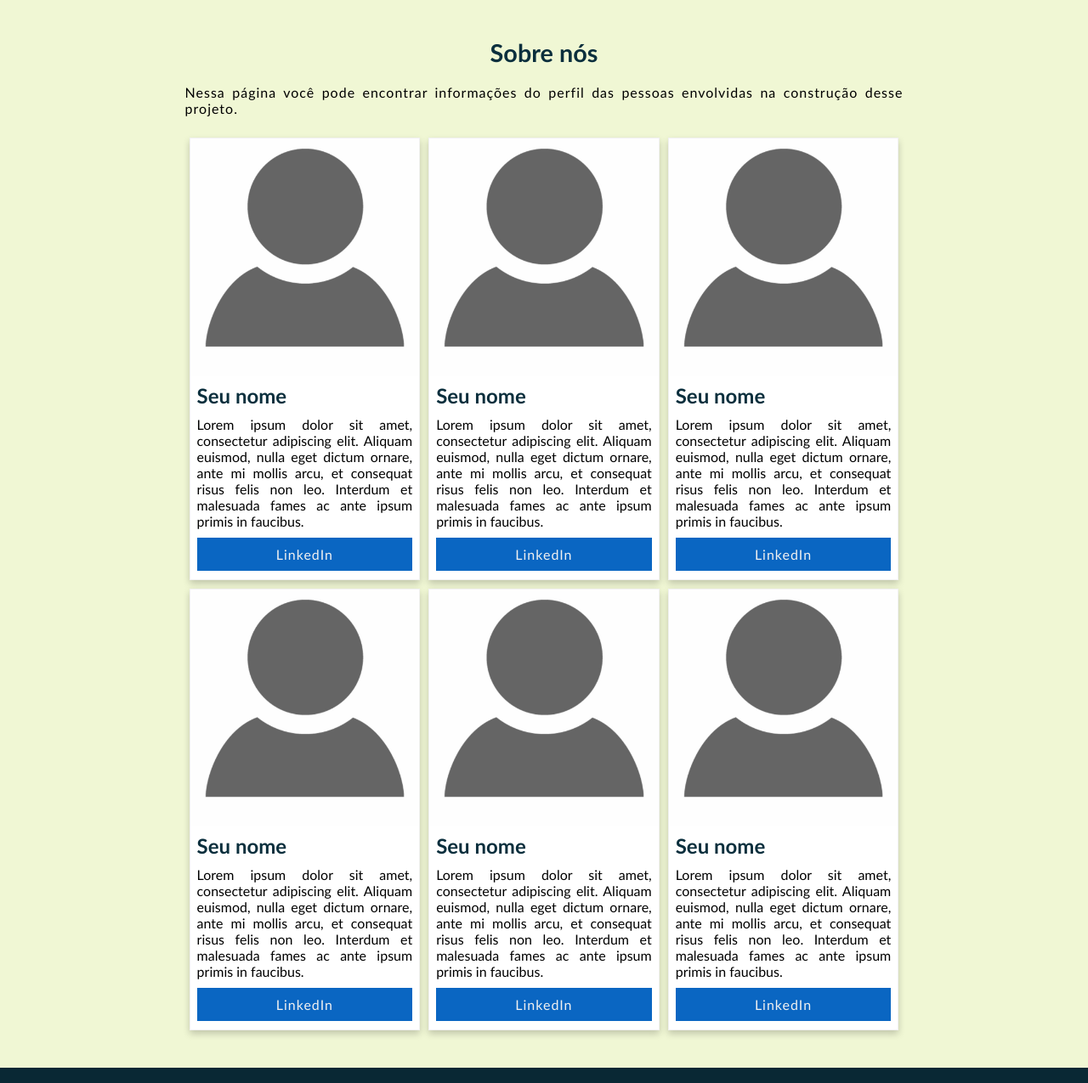
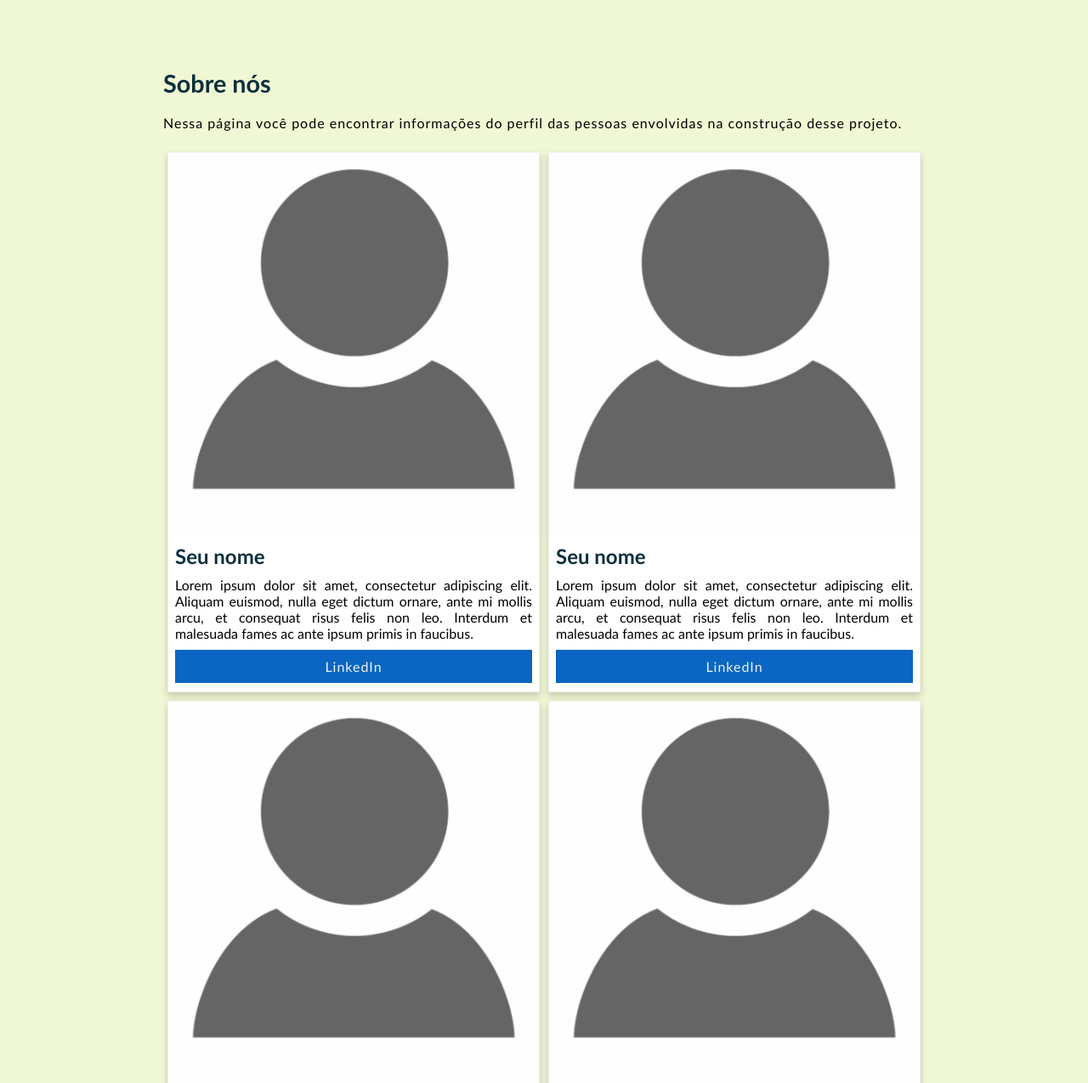
Before and after one commit to marcosdsv/portal-news, a plain HTML site: page sobre.html in a window 1280 px wide. Shown: the part 72-1347 px from the top of the page at 85% size. Drawn offline with Linux system fonts and the light colour scheme.

Commit message:
Aplicando a regra @meida e ajustando o html das páginas.

```diff
--- a/assets/css/estilo.css
+++ b/assets/css/estilo.css
@@ -12,6 +12,7 @@
     width: 100%;
     height: auto;
     background-color: #F0F7D4;
+    padding: 5% 15%;
 }
 .row::after {
     content: "";
@@ -26,6 +27,11 @@
 }
 .col-4 {
     width: 33.33%;
+    float: left;
+}
+.col-6 {
+    width: 50%;
+    float: left;
 }
 .navbar {
     width: 100%;
@@ -44,7 +50,7 @@
 .navbar .nav-item:focus {
     color: #F0F7D4;
     text-decoration: none;
-    padding: 20px 30px;
+    padding: 25px 30px;
     font-weight: 500;
 }
 .navbar .nav-item.logo:hover,
@@ -136,11 +142,10 @@
     position: absolute;
     bottom: 0;
     padding: 20px;
-    background-color: rgba(0, 0, 0, 0.5);
+    background-color: rgba(0, 0, 0, 0.7);
     width: 100%;
 }
 .text-img-news p {
-    text-shadow: 1px 1px #333;
     font-size: 1rem;
     color: #fff;
     text-align: justify;
@@ -266,12 +271,13 @@
     font-size: 1.8rem;
     color: #0B2F3D;
     margin: 20px 0;
-    text-align: center;
+    text-align: left;
 }
 .title-sobre p {
     margin: 20px 0;
-    text-align: justify;
+    text-align: left;
     letter-spacing: 1px;
+    font-size: 1rem;
 }
 .container-sobre {
     display: flex;
@@ -303,7 +309,8 @@
     font-size: 1.5rem;
     margin: 5px 0;
 }
-.box-img-sobre .btn-sobre {
+.box-img-sobre .btn-sobre,
+.box-img-sobre .btn-sobre:focus {
     text-decoration: none;
     text-align: center;
     padding: 10px;
@@ -312,17 +319,23 @@
     display: block;
     letter-spacing: 1px;
     width: 100%;
+
+}
+.box-img-sobre .btn-sobre:hover{
+    background-color: #0959aa;
+    transition: 0.6s ease;
+    color: white;
 }
 hr {
     margin-top: 10px;
     margin-bottom: 10px;
     border: 1px solid #092834;
 }
-main {
+/* main {
    display: flex;
    flex-direction: column;
    padding: 3% 17%;
-}
+} */
 footer {
     display: flex;
     flex-direction: row;
@@ -364,3 +377,29 @@ footer p {
         margin: 8px;
     }
 }
+/** Home **/
+@media screen and (max-width: 992px) {
+    .noticia1 .text-img-news,
+    .noticia2 .text-img-news,
+    .noticia3 .text-img-news,
+    .noticia4 .text-img-news,
+    .noticia5 .text-img-news,
+    .noticia6 .text-img-news {padding: 8px;}
+    .text-img-news p {font-size: 0.9rem;}
+}
+@media screen and (max-width:600px){
+    .text-img-news p {font-size: 0.8rem;}
+    .noticia1 h2, .noticia2 h2, .noticia3 h2,
+    .noticia4 h2, .noticia5 h2, .noticia6 h2 {font-size: 1.5rem;}
+}
+
+/** Sobre nós **/
+@media screen and (max-width: 992px) {
+    .container {padding: 5% 10%;}
+}
+@media screen and (max-width: 768px) {
+    .container {padding: 5% 7%;}
+}
+@media screen and (max-width: 700px) {
+    .col-6 {width: 100%}
+}
--- a/sobre.html
+++ b/sobre.html
@@ -10,7 +10,6 @@
 <script src="assets/js/fecharNoticia.js"></script>
 
 <body>
-    <div class="container">
     <!-- navbar -->
     <header>
         <nav class="navbar" id="navbar">
@@ -37,15 +36,16 @@
         </nav>
     </header>
     <!-- fim navbar-->
-        <main>
+    <main class="container">
         <div class="row title-sobre">
             <div class="col-12">
                 <h1>Sobre nós</h1>
-                    <p>Nessa página você pode encontrar informações do perfil das pessoas envolvidas na construção desse projeto.</p>
+                <p>Nessa página você pode encontrar informações do perfil das pessoas envolvidas na construção desse
+                    projeto.</p>
             </div>
         </div>
-            <div class="row container-sobre">
-                <div class="col-4">
+        <div class="row">
+            <div class="col-6">
                 <!-- card -->
                 <div class="card-sobre">
                     <img src="./assets/img/avatar1_sobre.jpg" alt="seu nome" class="resposive-img-sobre" alt="nome">
@@ -64,7 +64,27 @@
                 <!-- fim card -->
             </div>
 
-                <div class="col-4">
+            <div class="col-6">
+                <!-- card -->
+                <div class="card-sobre">
+                    <img src="./assets/img/avatar1_sobre.jpg" alt="seu nome" class="resposive-img-sobre" alt="nome">
+                    <div class="box-img-sobre">
+                        <h2>Seu nome</h2>
+                        <p>
+                            Lorem ipsum dolor sit amet, consectetur adipiscing elit. Aliquam euismod, nulla eget
+                            dictum ornare, ante mi mollis arcu, et consequat risus felis non leo. Interdum et
+                            malesuada fames ac ante ipsum primis in faucibus.
+                        </p>
+                        <p>
+                            <a href="#" class="btn-sobre">LinkedIn</a>
+                        </p>
+                    </div>
+                </div>
+                <!-- fim card -->
+            </div>
+        </div>
+        <div class="row">
+            <div class="col-6">
                 <!-- card -->
                 <div class="card-sobre">
                     <img src="./assets/img/avatar1_sobre.jpg" alt="seu nome" class="resposive-img-sobre" alt="nome">
@@ -83,7 +103,7 @@
                 <!-- fim card -->
             </div>
 
-                <div class="col-4">
+            <div class="col-6">
                 <!-- card -->
                 <div class="card-sobre">
                     <img src="./assets/img/avatar1_sobre.jpg" alt="seu nome" class="resposive-img-sobre" alt="nome">
@@ -102,9 +122,8 @@
                 <!-- fim card -->
             </div>
         </div>
-
-            <div class="row container-sobre">
-                <div class="col-4">
+        <div class="row">
+            <div class="col-6">
                 <!-- card -->
                 <div class="card-sobre">
                     <img src="./assets/img/avatar1_sobre.jpg" alt="seu nome" class="resposive-img-sobre" alt="nome">
@@ -122,27 +141,7 @@
                 </div>
                 <!-- fim card -->
             </div>
-
-                <div class="col-4">
-                    <!-- card -->
-                    <div class="card-sobre">
-                        <img src="./assets/img/avatar1_sobre.jpg" alt="seu nome" class="resposive-img-sobre" alt="nome">
-                        <div class="box-img-sobre">
-                            <h2>Seu nome</h2>
-                            <p>
-                                Lorem ipsum dolor sit amet, consectetur adipiscing elit. Aliquam euismod, nulla eget
-                                dictum ornare, ante mi mollis arcu, et consequat risus felis non leo. Interdum et
-                                malesuada fames ac ante ipsum primis in faucibus.
-                            </p>
-                            <p>
-                                <a href="#" class="btn-sobre">LinkedIn</a>
-                            </p>
-                        </div>
-                    </div>
-                    <!-- fim card -->
-                </div>
-
-                <div class="col-4">
+            <div class="col-6">
                 <!-- card -->
                 <div class="card-sobre">
                     <img src="./assets/img/avatar1_sobre.jpg" alt="seu nome" class="resposive-img-sobre" alt="nome">
@@ -162,7 +161,6 @@
             </div>
         </div>
     </main>
-    </div>
     <footer>
         <div class="row">
             <div class="col-12">
@@ -170,6 +168,7 @@
             </div>
         </div>
     </footer>
+    <script src="./assets/js/app.js"></script>
 </body>
 
 </html>
```
Also changed, not shown: index.html (+4 -7 lines), assets/img/manifest.json (deleted). Lines whose indentation alone changed are shown as unchanged.
